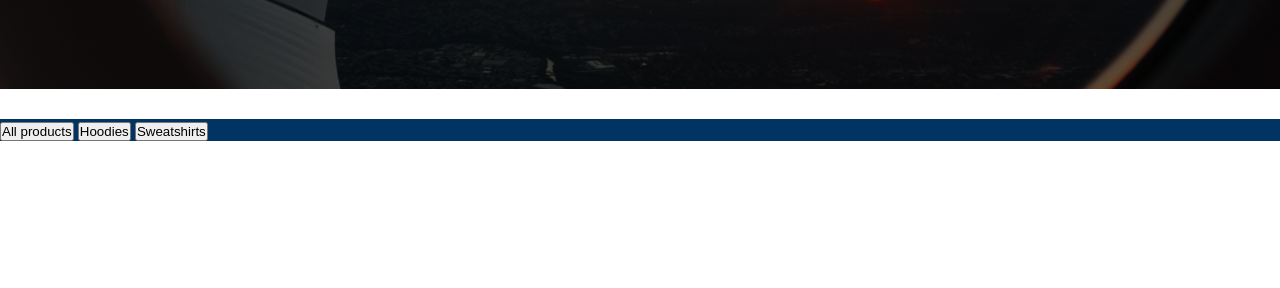
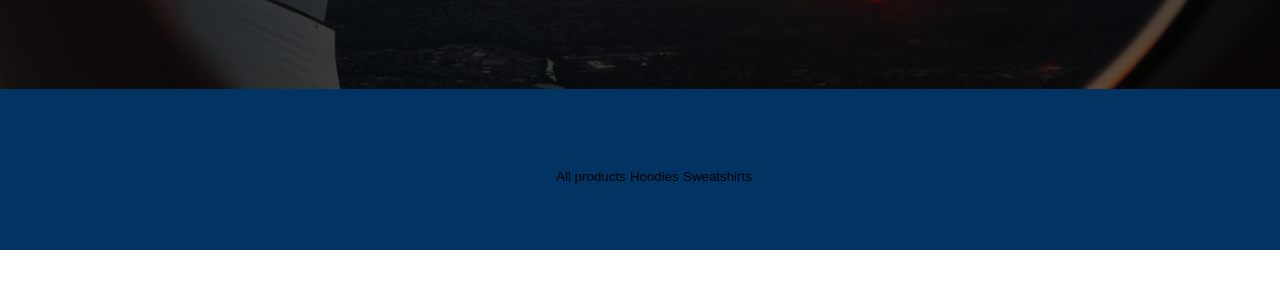
Before and after one commit to Akintoyekolade/FlyWave, a plain HTML site: page index.html in a window 1280 px wide. Shown: the part 372-660 px from the top of the page. Drawn offline with Linux system fonts and the light colour scheme.

Commit message:
Update files

```diff
--- a/index.html
+++ b/index.html
@@ -51,11 +51,16 @@
     </div>
 
     <section>
-        <div class="booking-tab">
-            <button class="tablinks" onclick="openTab(event, 'allProducts')">All products</button>
-            <button class="tablinks" onclick="openTab(event, 'hoodies')">Hoodies</button>
-            <button class="tablinks" onclick="openTab(event, 'sweatshirts')">Sweatshirts</button>
+        <div class="booking-tab-container">
+            <div class="booking-tab">
+                        <button class="tablinks" onclick="openTab(event, 'allProducts')">
+                            <img src="assets/plane-icon.svg" alt="">All products</button>
+                        <button class="tablinks" onclick="openTab(event, 'hoodies')">Hoodies</button>
+                        <button class="tablinks" onclick="openTab(event, 'sweatshirts')">Sweatshirts</button>
+            </div>
+
         </div>
+
     </section>
 
 
--- a/style.css
+++ b/style.css
@@ -84,7 +84,6 @@ body {
 
 .hero-image {
     background-image: url('../assets/Hero-eva-darron-oCdVtGFeDC0-unsplash 1.jpg');
-    margin-bottom: 30px;
     background-color: #1e1e1e;
     background-position: center center;
     background-size: cover;
@@ -113,6 +112,16 @@ body {
   }
 
 
-.booking-tab {
+.booking-tab-container {
     background-color: var(--primary-button);
+    display: flex;
+    justify-content: center;
+    align-items: center;
+    padding: 64px;
+
   }
+
+.booking-tab button {
+    background-color: transparent;
+    border: none;
+}
```
Also changed, not shown: assets/plane-icon.svg (added).
